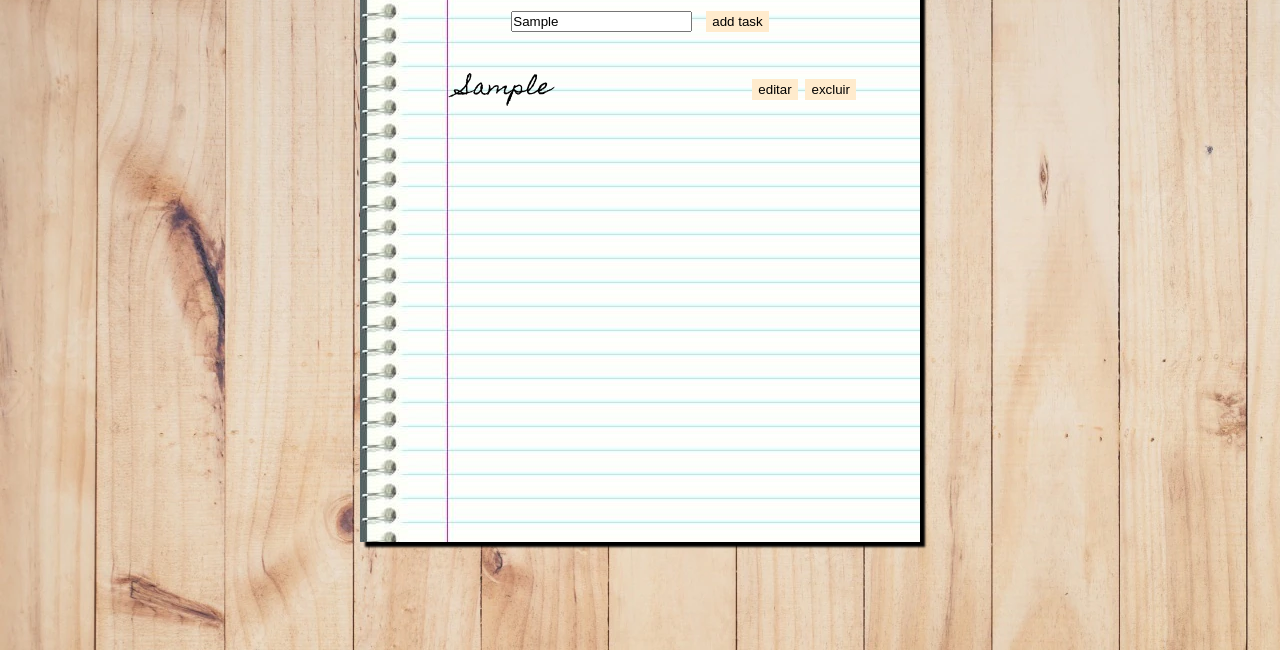
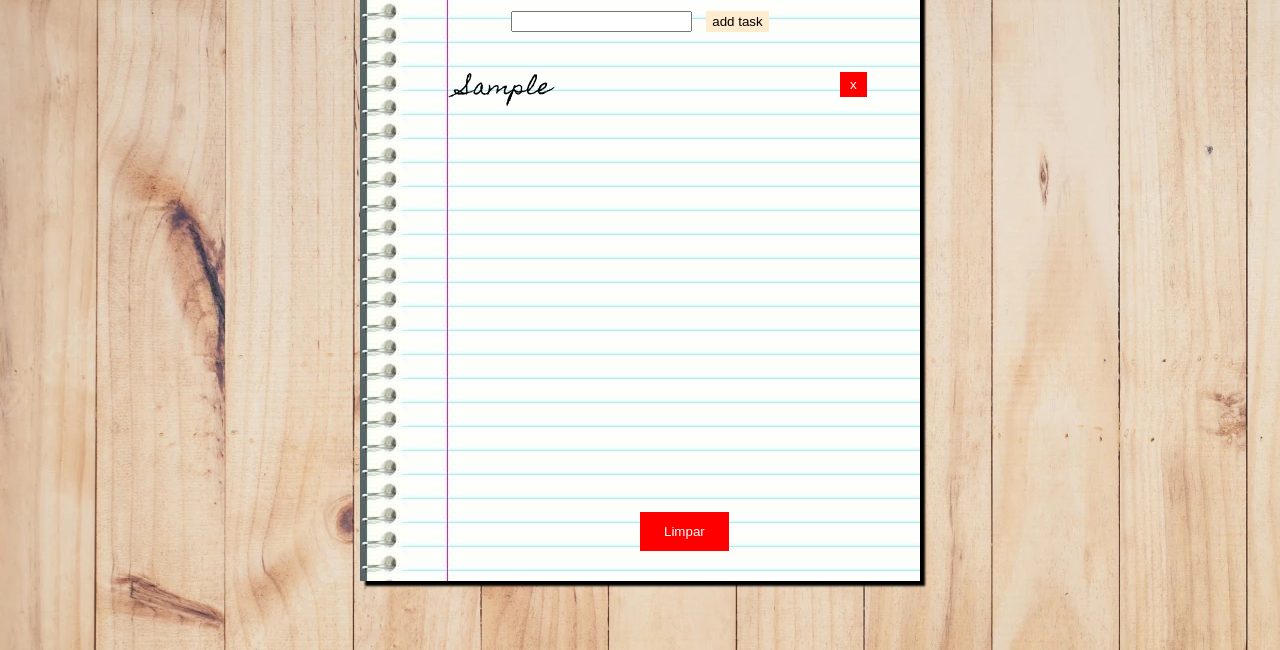
Before and after one commit to hucksternoir/to-do-list-vanilla-js, a plain HTML site: page index.html in a window 1280 px wide. Both pictures are taken after typing "Sample" into the empty fields and a click on the button "add task". Shown: the part 150-800 px from the top of the page. Drawn offline with Linux system fonts and the light colour scheme.

Commit message:
javascript part and css

```diff
--- a/index.html
+++ b/index.html
@@ -12,10 +12,11 @@
       <h1 class="titulo">To Do List</h1>
 
       <div class="caixa-inputs">
-        <input type="text" id="name" name="name" value="" />
+        <input type="text" id="input" name="name" value="" maxlength="23" />
         <button id="botaoAdd">add task</button>
       </div>
       <div class="lista-tarefas"></div>
+      <button id="limpar">Limpar</button>
     </main>
   </body>
   <script src="script.js"></script>
--- a/script.js
+++ b/script.js
@@ -1,22 +1,36 @@
-const btnAdd = document.querySelector("#botaoAdd");
-let areaTexto = document.querySelector("#name");
-let btnEditar = document.querySelectorAll(".editar");
-let btnExcluir = document.querySelectorAll(".excluir");
+const inputArea = document.querySelector("#input");
+const btnSubmit = document.querySelector("#botaoAdd");
+const listaTarefas = document.querySelector(".lista-tarefas");
+const btnLimpar = document.querySelector("#limpar");
 
-function adicionaTarefa() {
-  console.log(areaTexto.value);
-  document.querySelector(".lista-tarefas").innerHTML += `<div class="tarefa">
-  ${areaTexto.value}
-  <div class="opcoes">
-    <button class="editar">editar</button>
-    <button class="excluir">excluir</button>
-  </div>
-</div>`;
-}
+btnSubmit.addEventListener("click", () => {
+  //cria elementos div e button
+  if (inputArea.value.length <= 0) {
+    alert("Precisa d");
+  } else {
+    let elementoTarefa = document.createElement("div");
+    let tarefaNome = document.createElement("p");
+    tarefaNome.innerText = inputArea.value;
+    inputArea.value = "";
+    let btnApagar = document.createElement("button");
+    btnApagar.innerText = "x";
 
-function excluirTarefa(e) {
-  consoleg.log(e.currentTarget);
-}
+    //adciona classes aos elementos
+    elementoTarefa.classList.add("tarefa");
+    btnApagar.classList.add("tarefa-botao");
 
-btnAdd.addEventListener("click", adicionaTarefa);
-btnExcluir.addEventListener("click", excluirTarefa);
+    //funcao apagar
+    btnApagar.addEventListener("click", () => {
+      listaTarefas.removeChild(elementoTarefa);
+    });
+
+    //adciona os elementos a lista de tarefas
+    elementoTarefa.appendChild(tarefaNome);
+    elementoTarefa.appendChild(btnApagar);
+    listaTarefas.appendChild(elementoTarefa);
+  }
+});
+
+btnLimpar.addEventListener("click", () => {
+  listaTarefas.innerHTML = "";
+});
--- a/style.css
+++ b/style.css
@@ -46,11 +46,27 @@ button {
 }
 
 .tarefa {
-  display: flex;
-  justify-content: space-between;
-  margin-bottom: 0px;
+  position: relative;
+  margin-bottom: 10px;
   position: relative;
   padding: 3px 34px 0px 70px;
   font-family: "Homemade Apple";
   font-size: 1.4rem;
 }
+
+.tarefa-botao {
+  position: absolute;
+  top: 10px;
+  left: 450px;
+  padding: 5px 10px;
+  text-align: center;
+  color: #fff;
+  background-color: red;
+}
+
+#limpar {
+  margin-left: 50%;
+  padding: 12px 24px;
+  background-color: red;
+  color: #fff;
+}
```
